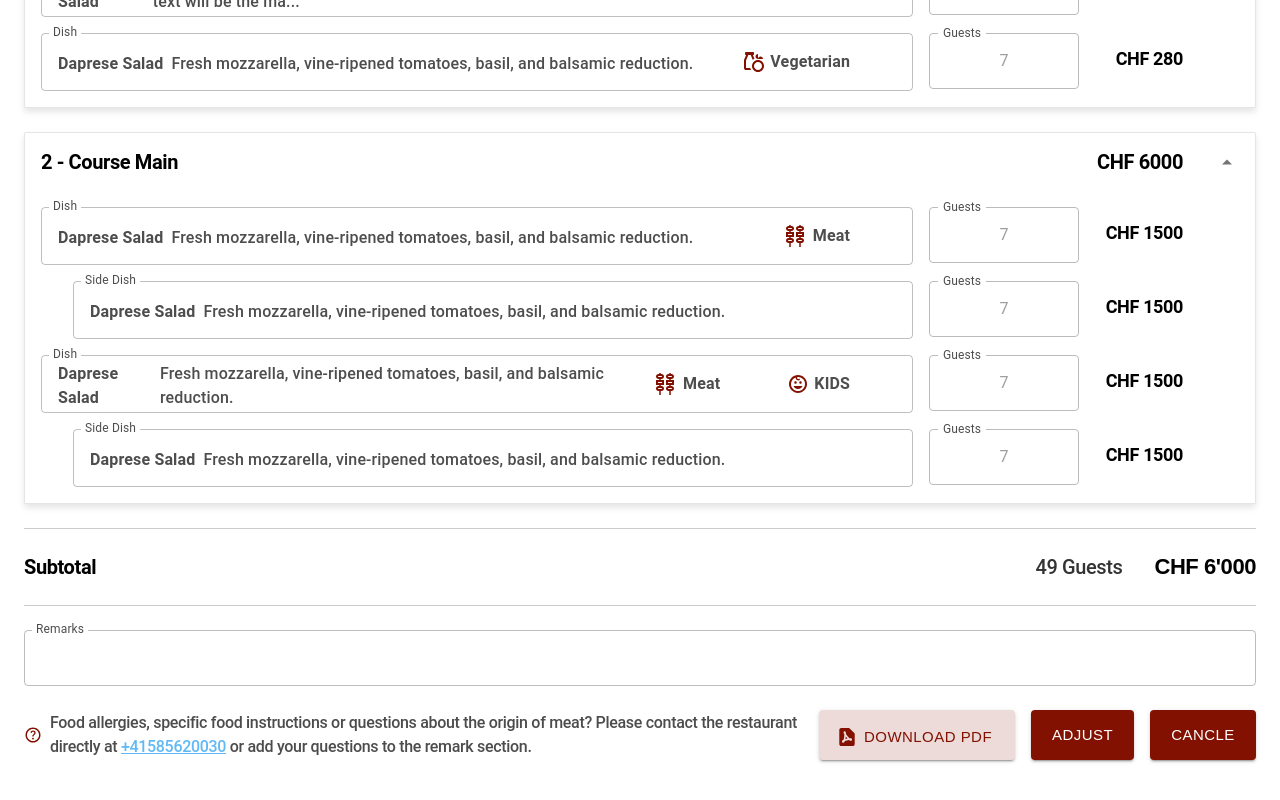
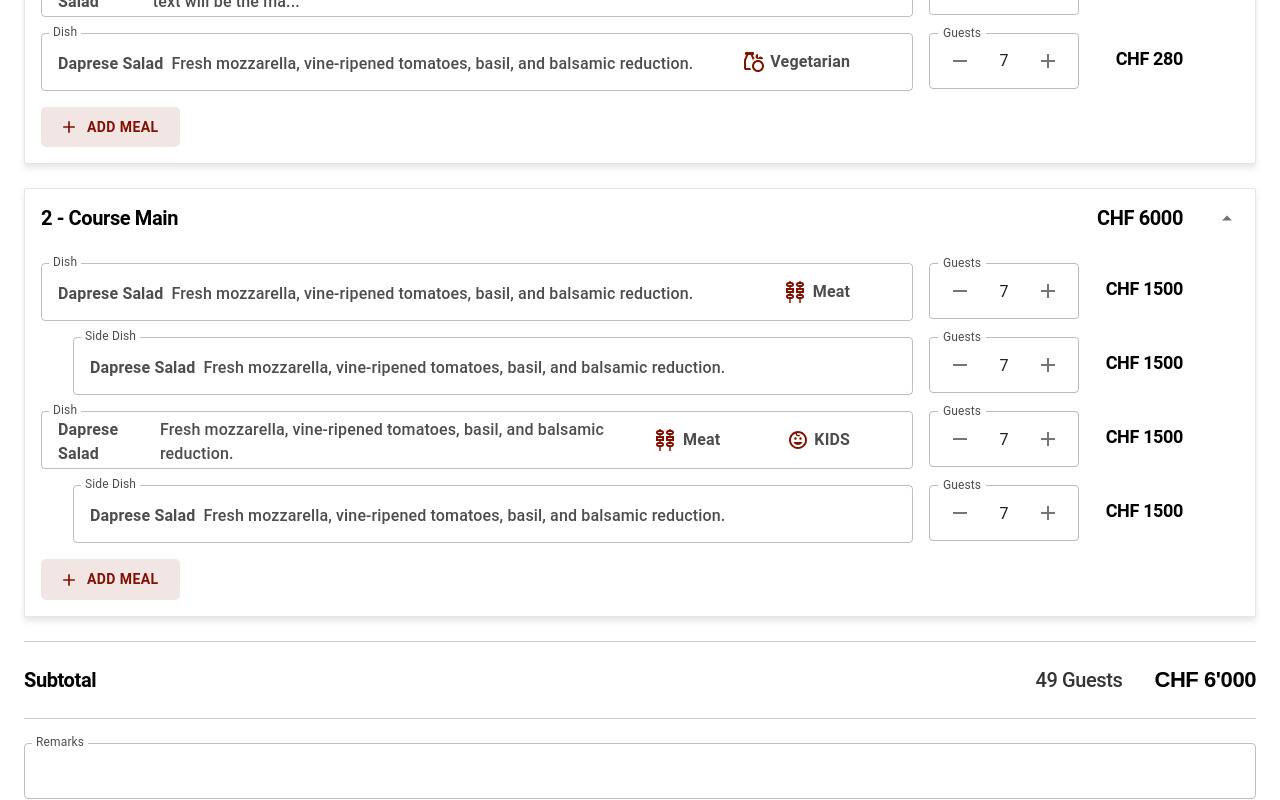
Before and after one commit to uzair-shakeel/Gastro, a Next.js app: page /view-offer in a window 1280 px wide. Both pictures are taken after a click on the button "ADJUST". Shown: the part 692-1492 px from the top of the page. Built offline with nearby package versions, Linux system fonts and the light colour scheme.

Commit message:
editable func added

```diff
--- a/src/app/messages/MainContent.js
+++ b/src/app/messages/MainContent.js
@@ -131,7 +131,7 @@ export default function MainContent({
           </div>
         </div>
         <div className="flex items-center gap-4 relative">
-          <Link href="/view-ogaya ffer">
+          <Link href="/view-offer">
             <button className="px-[22px] py-[8px] bg-[#821101] satoshi text-[15px] text-white rounded-[4px]">
               VIEW OFFER
             </button>
--- /dev/null
+++ b/src/app/view-offer/CancelModal.js
@@ -0,0 +1,93 @@
+import { Box, Modal, Button, Typography } from "@mui/material";
+import { useRouter } from "next/navigation";
+
+export default function CancelModal({ open, onClose, onConfirm }) {
+  const router = useRouter();
+
+  const handleConfirm = () => {
+    onConfirm();
+    router.push("/messages");
+  };
+
+  return (
+    <Modal
+      open={open}
+      onClose={onClose}
+      aria-labelledby="cancel-modal-title"
+      aria-describedby="cancel-modal-description"
+    >
+      <Box
+        sx={{
+          position: "absolute",
+          top: "50%",
+          left: "50%",
+          transform: "translate(-50%, -50%)",
+          width: 282,
+          bgcolor: "background.paper",
+          borderRadius: "8px",
+          boxShadow: "0px 4px 24px rgba(0, 0, 0, 0.1)",
+          p: "16px",
+        }}
+      >
+        <Typography
+          id="cancel-modal-title"
+          variant="h4"
+          component="h2"
+          sx={{
+            fontWeight: 600,
+            fontSize: "20px",
+            mb: "16px",
+          }}
+        >
+          Cancel?
+        </Typography>
+        <Typography
+          id="cancel-modal-description"
+          sx={{
+            mb: "16px",
+            color: "#000000B2",
+            fontSize: "16px",
+          }}
+        >
+          Are you sure to cancel your order?
+        </Typography>
+        <Box sx={{ display: "flex", gap: "12px", justifyContent: "end" }}>
+          <Button
+            onClick={onClose}
+            variant="contained"
+            sx={{
+              bgcolor: "#CCCCCC",
+              color: "#000000B2",
+              padding: "8px 22px",
+              fontWeight: "500",
+              fontSize: "16px",
+              borderRadius: "4px",
+              "&:hover": {
+                bgcolor: "#D1D5DB",
+              },
+            }}
+          >
+            NO
+          </Button>
+          <Button
+            onClick={handleConfirm}
+            variant="contained"
+            sx={{
+              bgcolor: "#D32F2F",
+              color: "#F9F9F9",
+              padding: "8px 22px",
+              fontWeight: "500",
+              fontSize: "16px",
+              borderRadius: "4px",
+              "&:hover": {
+                bgcolor: "#B91C1C",
+              },
+            }}
+          >
+            YES
+          </Button>
+        </Box>
+      </Box>
+    </Modal>
+  );
+}
--- /dev/null
+++ b/src/app/view-offer/GuestInput.js
@@ -0,0 +1,116 @@
+import React, { useState } from "react";
+import { TextField, InputAdornment, IconButton } from "@mui/material";
+import { styled } from "@mui/material/styles";
+import CreditCard from "@mui/icons-material/CreditCard";
+import AddIcon from "@mui/icons-material/Add";
+import RemoveIcon from "@mui/icons-material/Remove";
+
+const StyledTextField = styled(TextField)(({ legendbg, error, icon }) => ({
+  "& .MuiOutlinedInput-root": {
+    backgroundColor: legendbg,
+    textAlign: icon ? "left" : "center", // Center align when no icon
+    "& fieldset": {
+      border: error
+        ? "1.5px solid #821101 !important"
+        : "1px solid #BBBBBB !important",
+    },
+    "&:hover fieldset": {
+      border: "1px solid #00000040 !important",
+    },
+    "&.Mui-focused fieldset": {
+      border: "1px solid #00000040 !important",
+    },
+    "& input": {
+      textAlign: icon ? "left" : "center", // Center the text
+    },
+    "& input::placeholder": {
+      color: error ? "#821101" : "#000000B2",
+      opacity: 1,
+    },
+  },
+  "& .MuiInputLabel-root": {
+    color: error ? "#821101" : "#000000B2",
+  },
+  "& .MuiInputLabel-root.Mui-focused": {
+    color: "#000000B2",
+  },
+  width: "150px",
+  maxWidth: "150px",
+  minWidth: "150px",
+  display: "flex",
+  justifyContent: "start",
+  height: "100%",
+}));
+
+export function GuestInput({
+  onInputChange,
+  error = false,
+  valueOfInput = "",
+  icon = true,
+  disable = false,
+}) {
+  const [value, setValue] = useState(valueOfInput);
+
+  const handleChange = (event) => {
+    const inputValue = event.target.value;
+    if (inputValue === "") {
+      setValue("");
+      onInputChange?.(null); // Pass null for empty input
+      return;
+    }
+
+    const numericValue = parseFloat(inputValue.replace(/[^\d]/g, "")) || 0;
+    const formattedValue = `${numericValue}`;
+    setValue(formattedValue);
+    onInputChange?.(numericValue);
+  };
+
+  const handleIncrement = () => {
+    const newValue = (parseInt(value, 10) || 0) + 1;
+    setValue(newValue.toString());
+    onInputChange?.(newValue);
+  };
+
+  const handleDecrement = () => {
+    const newValue = Math.max((parseInt(value, 10) || 0) - 1, 0);
+    setValue(newValue.toString());
+    onInputChange?.(newValue);
+  };
+
+  return (
+    <StyledTextField
+      fullWidth
+      placeholder={"Enter"}
+      variant="outlined"
+      error={error}
+      value={value}
+      onChange={handleChange}
+      InputLabelProps={{
+        shrink: true,
+      }}
+      label="Guests"
+      legendbg="#ffffff"
+      disabled={disable}
+      InputProps={{
+        startAdornment: !disable && (
+          <InputAdornment position="start">
+            <IconButton
+              onClick={handleDecrement}
+              disabled={parseInt(value, 10) <= 0}
+              size="small"
+            >
+              <RemoveIcon />
+            </IconButton>
+          </InputAdornment>
+        ),
+        endAdornment: !disable && (
+          <InputAdornment position="end">
+            <IconButton onClick={handleIncrement} size="small">
+              <AddIcon />
+            </IconButton>
+          </InputAdornment>
+        ),
+      }}
+    />
+  );
+}
--- a/src/app/view-offer/MenuItem.js
+++ b/src/app/view-offer/MenuItem.js
@@ -1,7 +1,7 @@
 import { Typography, Box } from "@mui/material";
-import { BudgetInput as GuestInput } from "../components/popups/restaurant/budget";
 import { useState } from "react";
 import Image from "next/image";
+import { GuestInput } from "./GuestInput";
 
 export default function MenuItem({
   title,
@@ -12,6 +12,7 @@ export default function MenuItem({
   onGuestsChange,
   isChild,
   isSideDish,
+  editable,
 }) {
   const [isGuestFilled, setIsGuestFilled] = useState(false);
   const [guest, setGuest] = useState(null);
@@ -239,13 +240,10 @@ export default function MenuItem({
         <Box sx={{ display: "flex", alignItems: "start", gap: "1rem" }}>
           <Box sx={{ position: "relative" }}>
             <GuestInput
-              legend="Guests"
-              legendbg="white"
               opacityInput="opacity-100"
               valueOfInput={guests}
-              icon={false}
               onInputChange={handleGuestChange}
-              disable={true}
+              disable={!editable}
             />
           </Box>
           <Box
--- a/src/app/view-offer/MenuSection.js
+++ b/src/app/view-offer/MenuSection.js
@@ -1,8 +1,27 @@
 import { useState } from "react";
 import { Typography, Box, IconButton } from "@mui/material";
 import Image from "next/image";
+import { Button } from "@mui/material";
+import { styled } from "@mui/material/styles";
+import AddIcon from "@mui/icons-material/Add";
 
-export default function MenuSection({ title, totalPrice, children }) {
+const StyledButton = styled(Button)(({ theme }) => ({
+  backgroundColor: "#8211011A", // Light pinkish background
+  color: "#821101", // Dark red text
+  fontWeight: 700,
+  padding: "8px 22px",
+  textTransform: "uppercase", // Uppercase text
+  display: "flex",
+  alignItems: "center",
+  justifyContent: "center",
+  borderRadius: "5px",
+  boxShadow: "none",
+  "&:hover": {
+    backgroundColor: "#F4E7E3", // Slightly darker on hover
+  },
+}));
+
+export default function MenuSection({ title, totalPrice, children, editable }) {
   const [isOpen, setIsOpen] = useState(true);
 
   return (
@@ -12,7 +31,7 @@ export default function MenuSection({ title, totalPrice, children }) {
         borderRadius: "2px",
         boxShadow: "0px 4px 6px rgba(0, 0, 0, 0.1)",
         overflow: "hidden",
-        border: "1px solid #0000001A"
+        border: "1px solid #0000001A",
       }}
     >
       <Box
@@ -33,9 +52,8 @@ export default function MenuSection({ title, totalPrice, children }) {
             fontSize: "20px",
             fontWeight: 600,
             color: "#000000",
-            lineHeight: '24px',
-            letterSpacing: "-0.02em"
-
+            lineHeight: "24px",
+            letterSpacing: "-0.02em",
           }}
         >
           {title}
@@ -56,7 +74,7 @@ export default function MenuSection({ title, totalPrice, children }) {
               lineHeight: "26px",
               fontWeight: 600,
               color: "#000000",
-              letterSpacing: "-0.02em"
+              letterSpacing: "-0.02em",
             }}
           >
             CHF {totalPrice}
@@ -67,7 +85,21 @@ export default function MenuSection({ title, totalPrice, children }) {
               padding: 0,
             }}
           >
-            {isOpen ? <Image src='/open-arrow.svg' alt="open-arrow" width={24} height={24} /> : <Image src='/close-arrow.svg' alt="close-arrow" width={24} height={24} />}
+            {isOpen ? (
+              <Image
+                src="/open-arrow.svg"
+                alt="open-arrow"
+                width={24}
+                height={24}
+              />
+            ) : (
+              <Image
+                src="/close-arrow.svg"
+                alt="close-arrow"
+                width={24}
+                height={24}
+              />
+            )}
           </IconButton>
         </Box>
       </Box>
@@ -81,6 +113,9 @@ export default function MenuSection({ title, totalPrice, children }) {
           }}
         >
           {children}
+          {editable && (
+            <StyledButton startIcon={<AddIcon />}>Add Meal</StyledButton>
+          )}
         </Box>
       )}
     </Box>
--- a/src/app/view-offer/SubtotalSection.js
+++ b/src/app/view-offer/SubtotalSection.js
@@ -1,7 +1,30 @@
 import { Box, Typography, TextField, Button } from "@mui/material";
 import Image from "next/image";
+import { useState } from "react";
+import CancelModal from "./CancelModal";
 
-export default function SubtotalSection({ totalGuests, totalAmount }) {
+export default function SubtotalSection({
+  totalGuests,
+  totalAmount,
+  setEditable,
+  editable,
+}) {
+  const [isCancelModalOpen, setIsCancelModalOpen] = useState(false);
+  const toggleCancelModal = () => {
+    setIsCancelModalOpen(!isCancelModalOpen);
+  };
+
+  const handleConfirmCancel = () => {
+    // Implement confirm cancel logic logic here
+  };
+
+  const toggleEditable = () => {
+    setEditable(!editable);
+  };
+
+  const handleRequestClick = () => {
+    // Implement request logic here
+  };
   return (
     <Box sx={{ marginTop: "24px" }}>
       <Box
@@ -89,7 +112,7 @@ export default function SubtotalSection({ totalGuests, totalAmount }) {
           rows={1}
           fullWidth
           variant="outlined"
-          disabled
+          disabled={!editable}
           sx={{
             "& .MuiOutlinedInput-root": {
               borderRadius: "4px",
@@ -154,6 +177,7 @@ export default function SubtotalSection({ totalGuests, totalAmount }) {
             gap: "16px",
           }}
         >
+          {!editable && (
             <Button
               variant="contained"
               startIcon={
@@ -180,9 +204,10 @@ export default function SubtotalSection({ totalGuests, totalAmount }) {
             >
               Download PDF
             </Button>
-
+          )}
           <Button
             variant="contained"
+            onClick={toggleEditable}
             sx={{
               backgroundColor: "#821101",
               height: "50px",
@@ -194,11 +219,30 @@ export default function SubtotalSection({ totalGuests, totalAmount }) {
               letterSpacing: "0.46px",
             }}
           >
-            Adjust
+            {editable ? "Cancel" : "Adjust"}
           </Button>
 
+          {editable ? (
             <Button
               variant="contained"
+              onClick={handleRequestClick}
+              sx={{
+                backgroundColor: "#821101",
+                height: "50px",
+                width: "106px",
+                color: "#FFFFFF",
+                fontSize: "15px",
+                fontFamily: "'Satoshi', sans-serif !important",
+                fontWeight: "500",
+                letterSpacing: "0.46px",
+              }}
+            >
+              Request
+            </Button>
+          ) : (
+            <Button
+              variant="contained"
+              onClick={toggleCancelModal}
               sx={{
                 backgroundColor: "#821101",
                 height: "50px",
@@ -212,8 +256,15 @@ export default function SubtotalSection({ totalGuests, totalAmount }) {
             >
               Cancle
             </Button>
+          )}
         </Box>
       </Box>
+
+      <CancelModal
+        open={isCancelModalOpen}
+        onClose={toggleCancelModal}
+        onConfirm={handleConfirmCancel}
+      />
     </Box>
   );
 }
--- a/src/app/view-offer/page.js
+++ b/src/app/view-offer/page.js
@@ -7,6 +7,7 @@ import Navbar from "../components/Navbar";
 import SubtotalSection from "./SubtotalSection";
 
 export default function Menu() {
+  const [editable, setEditable] = useState(false);
   const [guests, setGuests] = useState(7);
 
   const handleGuestsChange = (event) => {
@@ -44,14 +45,19 @@ export default function Menu() {
                   fontWeight: "600",
                   color: "#000000",
                   lineHeight: "28px",
-                  letterSpacing: "-0.02em"
+                  letterSpacing: "-0.02em",
                 }}
               >
                 Restaurant Sonnenberg
               </Typography>
               <Typography
                 variant="body1"
-                sx={{ fontSize: "24px", color: "#000000B2", letterSpacing: "-0.02em", fontWeight: "600" }}
+                sx={{
+                  fontSize: "24px",
+                  color: "#000000B2",
+                  letterSpacing: "-0.02em",
+                  fontWeight: "600",
+                }}
               >
                 - Lunch - 29.10.2024
               </Typography>
@@ -80,7 +86,11 @@ export default function Menu() {
           {/* Sections */}
           <Box sx={{ display: "flex", flexDirection: "column", gap: "1.5rem" }}>
             {/* Course Starter */}
-            <MenuSection title="1 - Course Starter" totalPrice="630">
+            <MenuSection
+              title="1 - Course Starter"
+              totalPrice="630"
+              editable={editable}
+            >
               <MenuItem
                 title="Daprese Salad"
                 description="Fresh mozzarella, vine-ripened tomatoes, basil, and balsamic reduction."
@@ -88,6 +98,7 @@ export default function Menu() {
                 price="140"
                 guests={guests}
                 onGuestsChange={handleGuestsChange}
+                editable={editable}
               />
               <MenuItem
                 title="Daprese Salad"
@@ -96,6 +107,7 @@ export default function Menu() {
                 price="210"
                 guests={guests}
                 onGuestsChange={handleGuestsChange}
+                editable={editable}
               />
               <MenuItem
                 title="Daprese Salad"
@@ -104,11 +116,16 @@ export default function Menu() {
                 price="280"
                 guests={guests}
                 onGuestsChange={handleGuestsChange}
+                editable={editable}
               />
             </MenuSection>
 
             {/* Course Main */}
-            <MenuSection title="2 - Course Main" totalPrice="6000">
+            <MenuSection
+              title="2 - Course Main"
+              totalPrice="6000"
+              editable={editable}
+            >
               <MenuItem
                 title="Daprese Salad"
                 description="Fresh mozzarella, vine-ripened tomatoes, basil, and balsamic reduction."
@@ -116,6 +133,7 @@ export default function Menu() {
                 price="1500"
                 guests={guests}
                 onGuestsChange={handleGuestsChange}
+                editable={editable}
               />
               <MenuItem
                 title="Daprese Salad"
@@ -124,6 +142,7 @@ export default function Menu() {
                 guests={guests}
                 onGuestsChange={handleGuestsChange}
                 isSideDish
+                editable={editable}
               />
               <MenuItem
                 title="Daprese Salad"
@@ -133,6 +152,7 @@ export default function Menu() {
                 guests={guests}
                 onGuestsChange={handleGuestsChange}
                 isChild
+                editable={editable}
               />
               <MenuItem
                 title="Daprese Salad"
@@ -141,12 +161,15 @@ export default function Menu() {
                 guests={guests}
                 onGuestsChange={handleGuestsChange}
                 isSideDish
+                editable={editable}
               />
             </MenuSection>
           </Box>
           <SubtotalSection
             totalGuests={totalGuests}
             totalAmount={totalAmount}
+            editable={editable}
+            setEditable={setEditable}
           />
         </Box>
       </Box>
```
Lines whose indentation alone changed are shown as unchanged.
